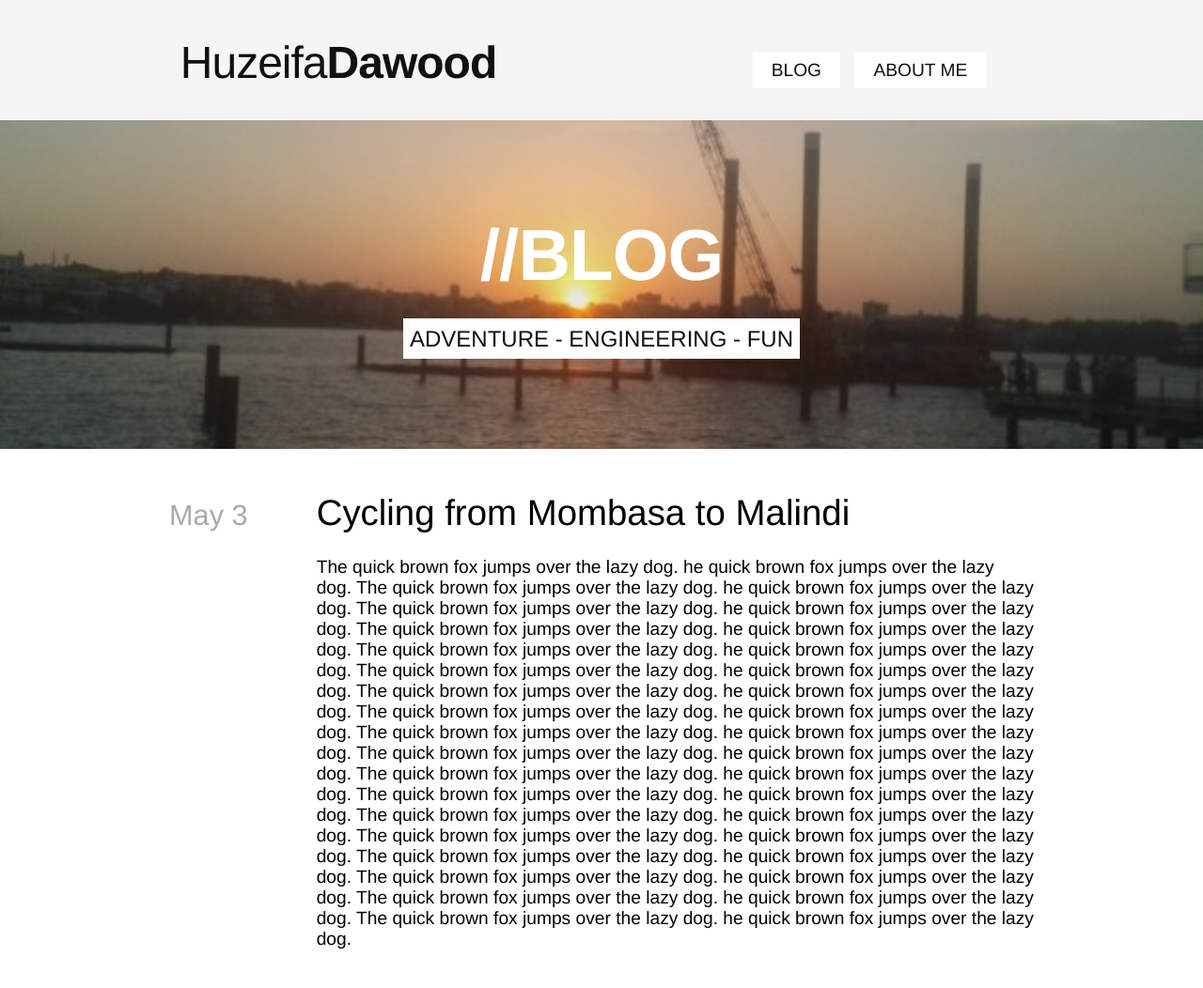
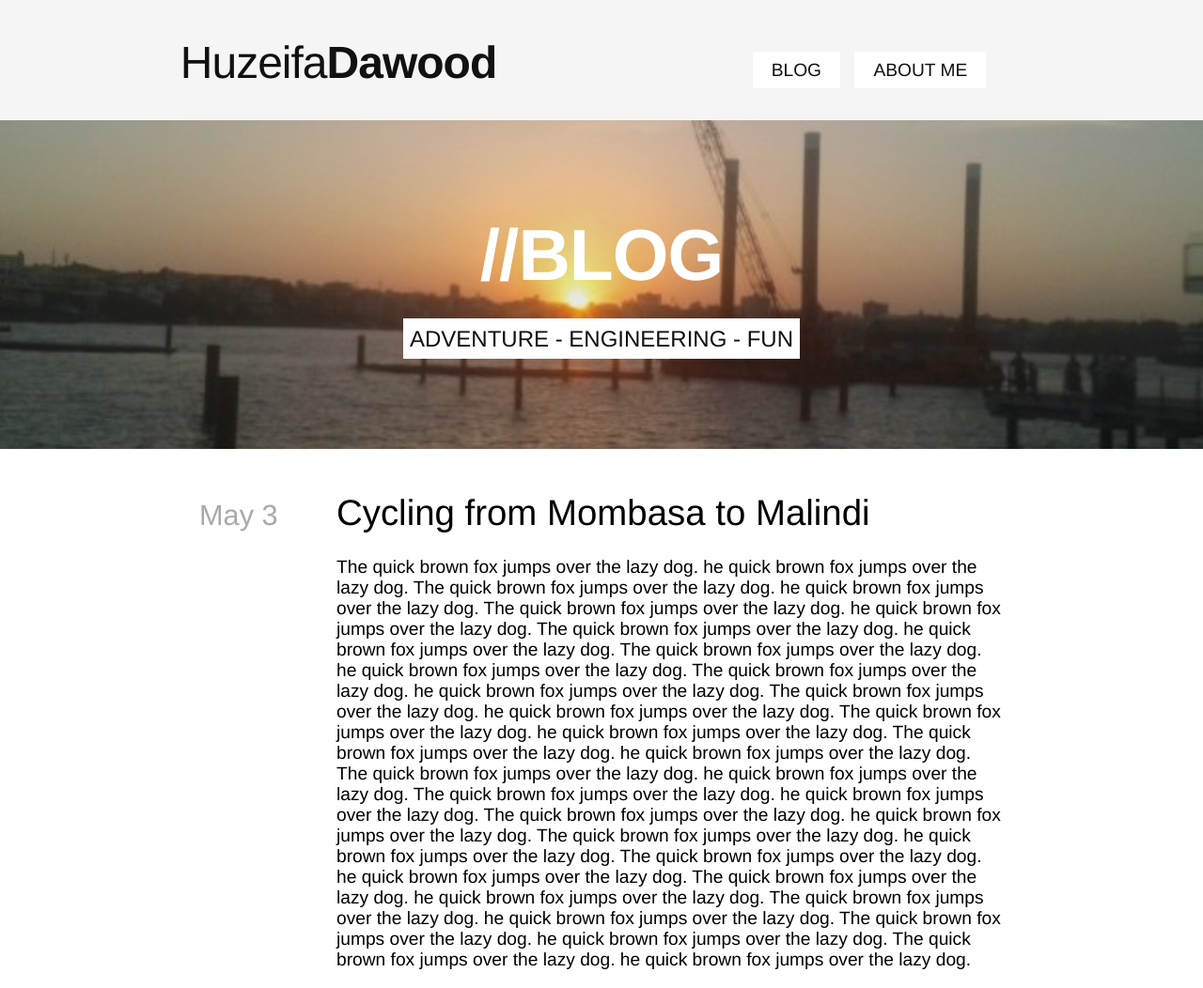
Before and after one commit to huzeifa-zz/huzeifa.github.io, a Jekyll site: the page built from blog.html, in a window 1280 px wide. Shown: the whole page at 94% size. Built offline with Jekyll 4.4.1, drawn with Linux system fonts in a browser that asks for light colours; before the commit the page ends 1030 px from its top, so only the background shows below that.

Commit message:
edited blog section

```diff
--- a/blog.html
+++ b/blog.html
@@ -3,8 +3,6 @@ layout: blog
 title: "//Blog"
 subtitle: "ADVENTURE - ENGINEERING - FUN"
 ---
-
-<div style="width: 960px; margin: 0 auto;">
 
 <div class="post">
 <div class="grid grid-pad">
@@ -19,5 +17,3 @@ subtitle: "ADVENTURE - ENGINEERING - FUN"
 
 </div>
 </div>
-
-</div>
--- a/css/style-blog.css
+++ b/css/style-blog.css
@@ -35,5 +35,8 @@
   padding: 0.3em;
   display: inline-block;
 }
-
+.post {
+  width: 70%;
+  margin: 0 auto;
+}
 .post h1 { font-weight: 100}
```
